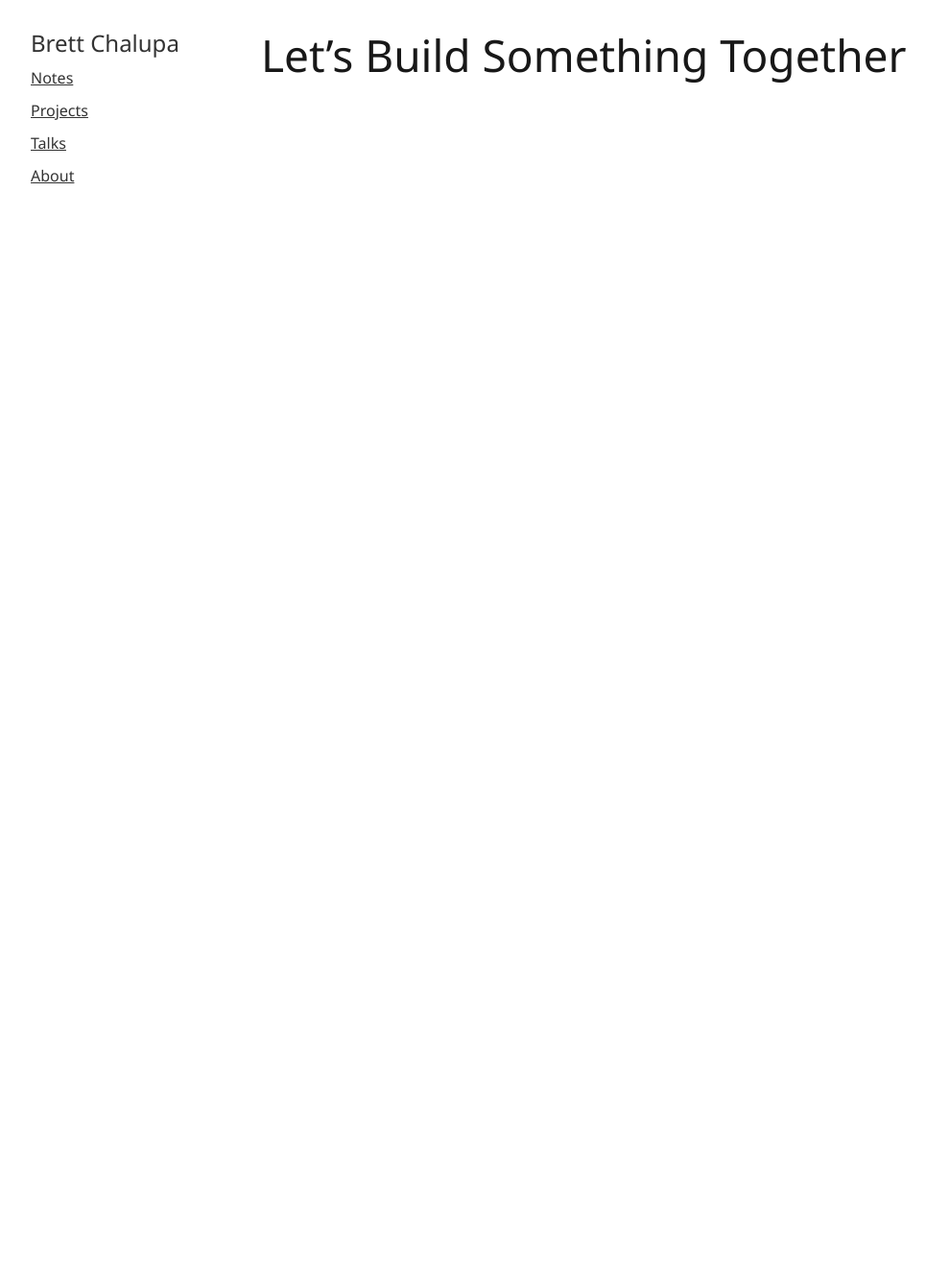
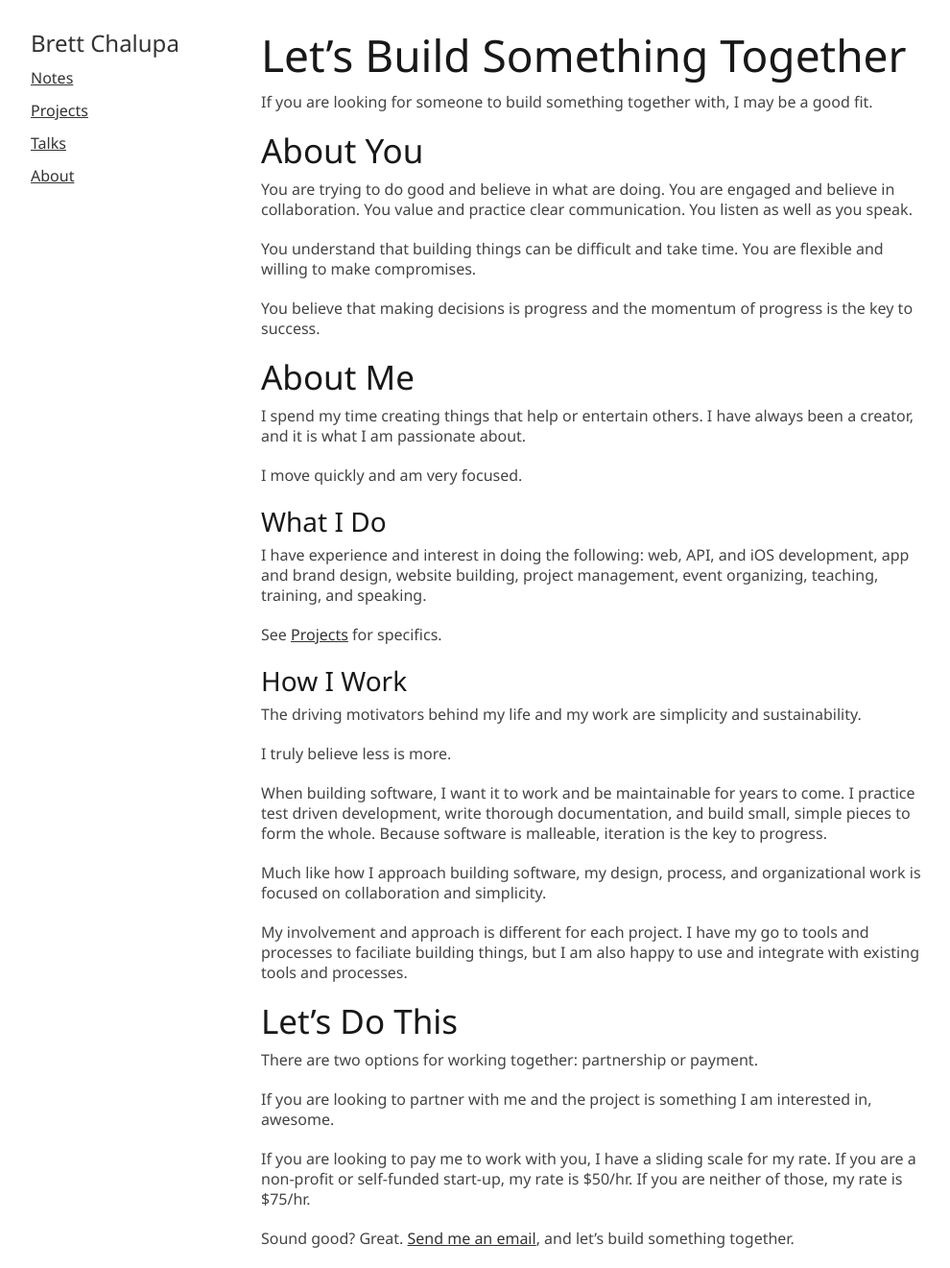
Before and after one commit to brettchalupa/brettchalupa.github.io, a Jekyll site: the page built from hire.md, in a window 1280 px wide. Shown: the whole page at 96% size, without its empty margins (138-1128 px from the left). Built offline with Jekyll 4.4.1, drawn with Linux system fonts in a browser that asks for light colours; before the commit the page ends 900 px from its top, so only the background shows below that.

Commit message:
Add content to Hire page
This adds a bunch of content to the hire page that explains how I work,
what I do, and how folks I work with should think and feel.

```diff
--- a/hire.md
+++ b/hire.md
@@ -5,3 +5,66 @@ permalink: /hire/
 ---
 
 # Let's Build Something Together
+
+If you are looking for someone to build something together with, I may
+be a good fit.
+
+## About You
+
+You are trying to do good and believe in what are doing. You are engaged
+and believe in collaboration. You value and practice clear
+communication. You listen as well as you speak.
+
+You understand that building things can be difficult and take time.
+You are flexible and willing to make compromises.
+
+You believe that making decisions is progress and the momentum of
+progress is the key to success.
+
+## About Me
+
+I spend my time creating things that help or entertain others. I have
+always been a creator, and it is what I am passionate about.
+
+I move quickly and am very focused.
+
+### What I Do
+
+I have experience and interest in doing the following: web, API, and iOS
+development, app and brand design, website building, project management,
+event organizing, teaching, training, and speaking.
+
+See [Projects](/projects/) for specifics.
+
+### How I Work
+
+The driving motivators behind my life and my work are simplicity and
+sustainability.
+
+I truly believe less is more.
+
+When building software, I want it to work and be maintainable for years
+to come. I practice test driven development, write thorough
+documentation, and build small, simple pieces to form the whole. Because
+software is malleable, iteration is the key to progress.
+
+Much like how I approach building software, my design, process, and
+organizational work is focused on collaboration and simplicity.
+
+My involvement and approach is different for each project. I have my
+go to tools and processes to faciliate building things, but I am also
+happy to use and integrate with existing tools and processes.
+
+## Let's Do This
+
+There are two options for working together: partnership or payment.
+
+If you are looking to partner with me and the project is something I
+am interested in, awesome.
+
+If you are looking to pay me to work with you, I have a sliding scale
+for my rate. If you are a non-profit or self-funded start-up, my rate is
+$50/hr. If you are neither of those, my rate is $75/hr.
+
+Sound good? Great. [Send me an email](mailto:brett@brettchalupa.com),
+and let's build something together.
```
